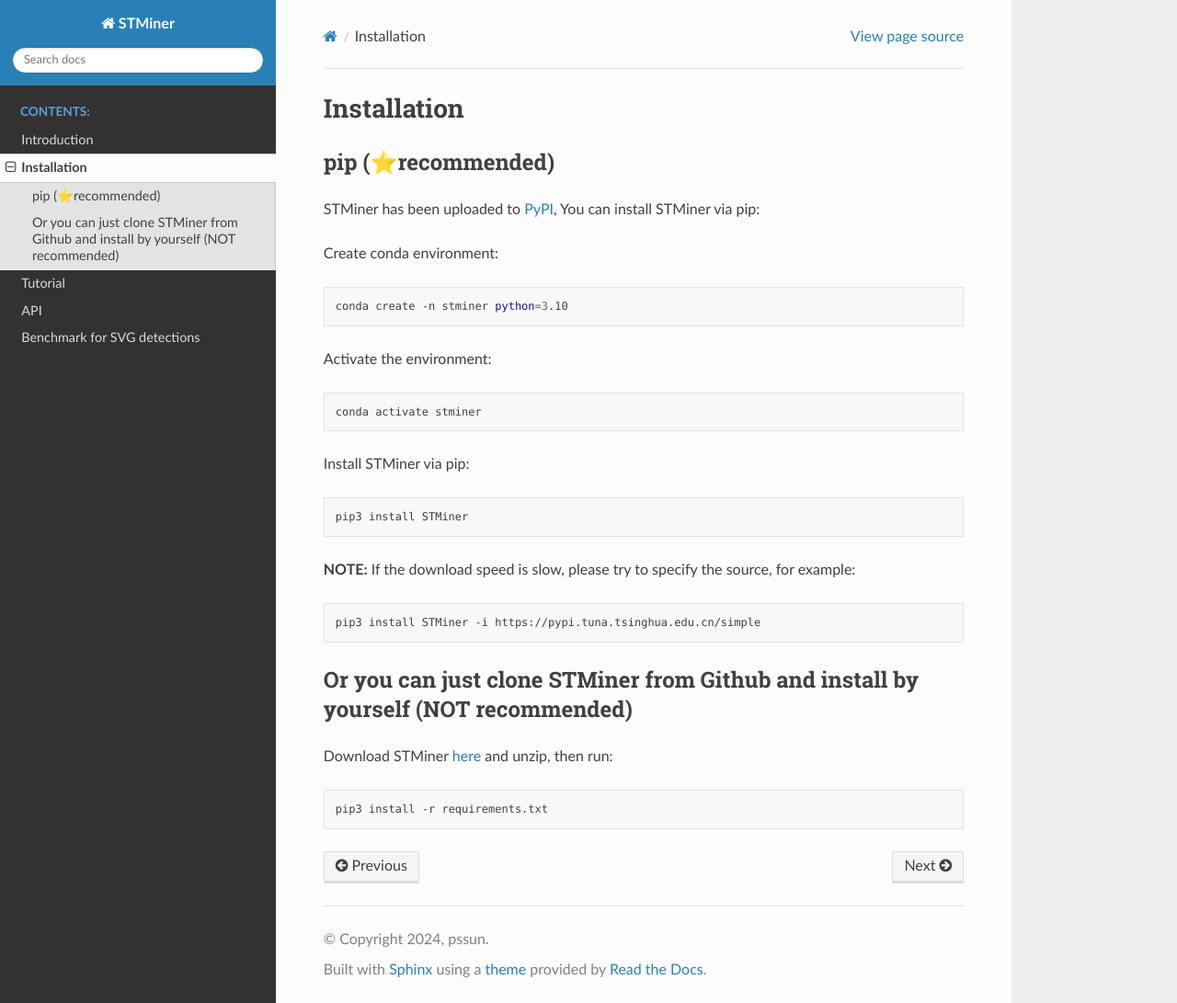
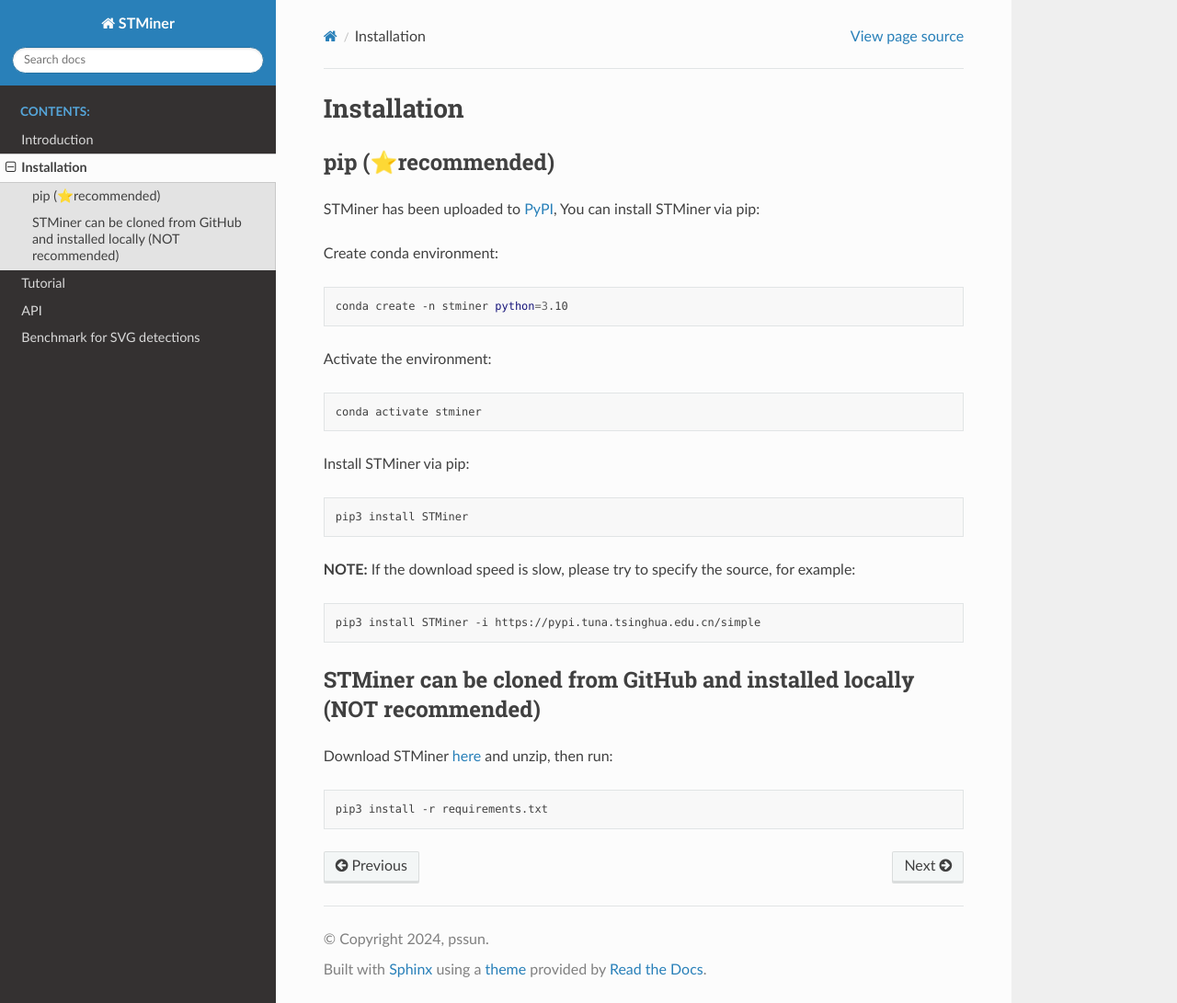
Before and after one commit to PSSUN/STMinerDoc, a Sphinx documentation site: the page built from source/Install/Install.md, in a window 1280 px wide and 1091 px high. Shown: the whole window at 92% size. Built offline with Sphinx 7.4.7 and the Read the Docs theme 3.1.0, drawn with Linux system fonts in a browser that asks for light colours.

Commit message:
Update Install.md

````diff
--- a/source/Install/Install.md
+++ b/source/Install/Install.md
@@ -22,7 +22,7 @@
 pip3 install STMiner -i https://pypi.tuna.tsinghua.edu.cn/simple
 ```
 
-## Or you can just clone STMiner from Github and install by yourself (NOT recommended)
+## STMiner can be cloned from GitHub and installed locally (NOT recommended)
 Download STMiner [here](https://github.com/xjtu-omics/STMiner.git) and unzip, then run:
 
 ```bash
````
